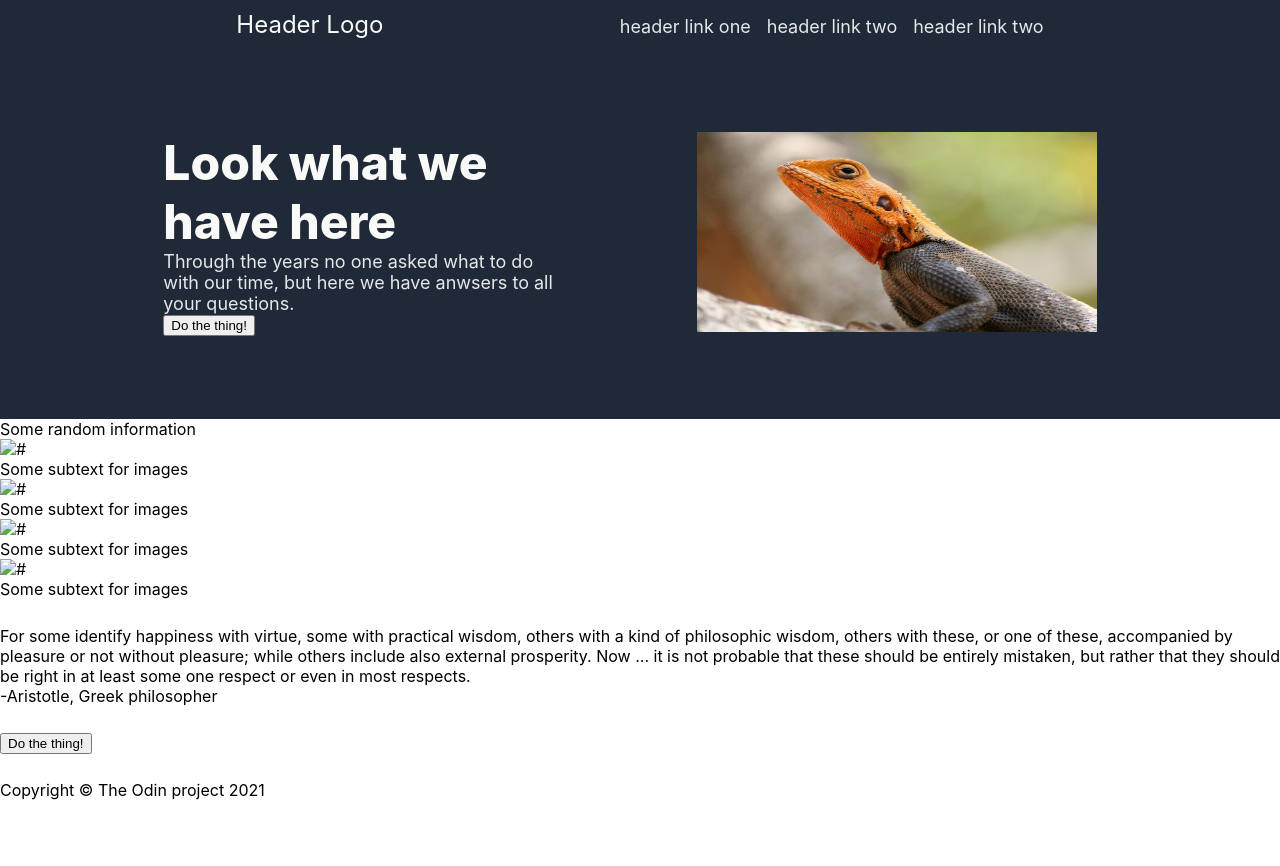
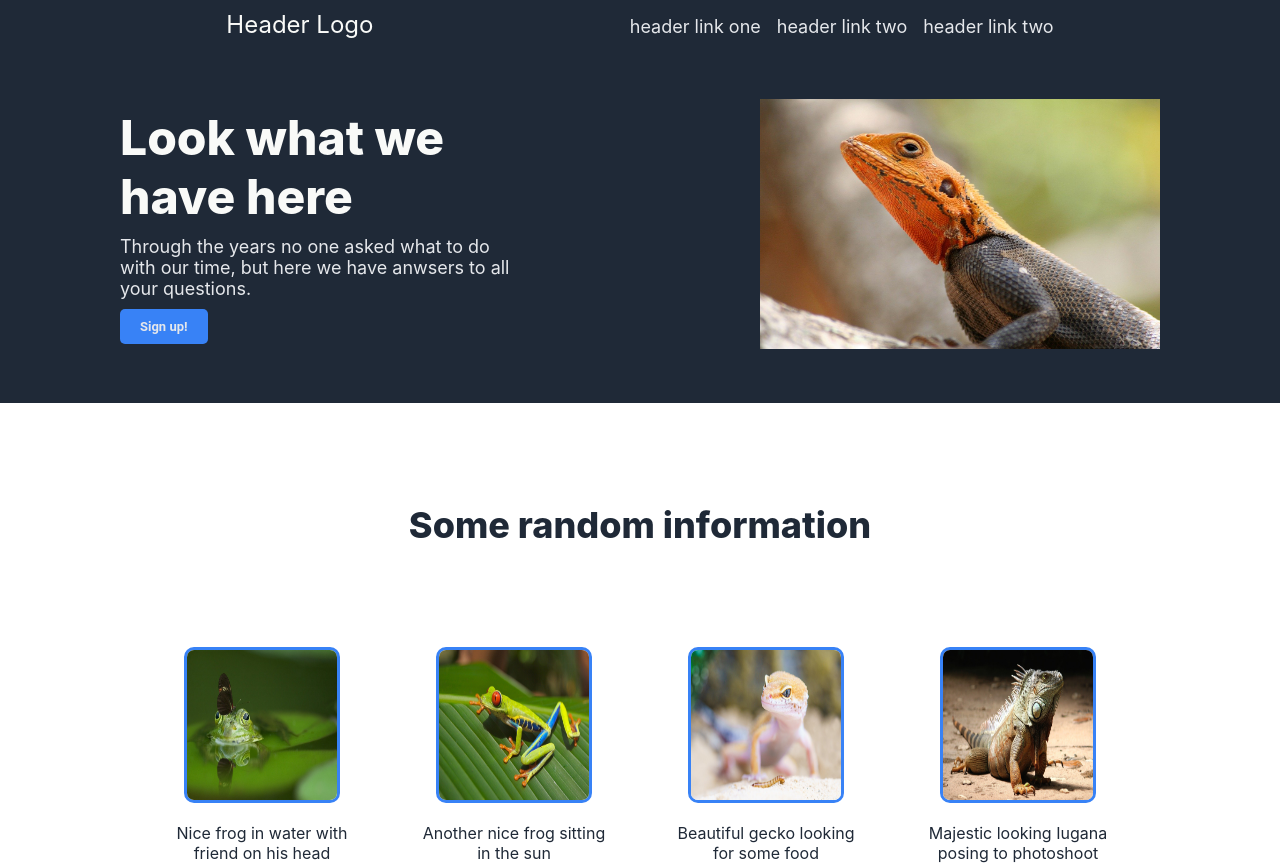
Before and after one commit to Szoker527/landing-page, a plain HTML site: page index.html in a window 1280 px wide. Shown: the top 866 px of the page. Before the commit the page ends 800 px from the top, so only its background shows below. Drawn offline with Linux system fonts and the light colour scheme.

Commit message:
finished top-middle

```diff
--- a/index.html
+++ b/index.html
@@ -20,7 +20,7 @@
                         <div class="main-title">Look what we have here</div>
                         <div class="text-title">Through the years no one asked what to do with our time, but here we have anwsers to all your questions.</div>
                         <div class="top-button">
-                            <button>Do the thing!</button>
+                            <button>Sign up!</button>
                         </div>
                     </div>
                     <div class="top-image"><img src="images/lizard.jpg" alt="lizard image"></div>
@@ -30,22 +30,22 @@
                 <div class="image-title">Some  random information</div>
                 <div class="images-middle">
                     <div class="image-info">
-                        <img src="#" alt="#">
-                        <div class="text">Some subtext for images</div>
-                    </div>
-                    <div class="image-info"></div>
-                        <img src="#" alt="#">
-                        <div class="text">Some subtext for images</div>
+                        <img src="images/frogone.jpg" alt="frog">
+                        <div class="text">Nice frog in water with friend on his head</div>
                     </div>
                     <div class="image-info">
-                        <img src="#" alt="#">
-                        <div class="text">Some subtext for images</div>
+                        <img src="images/frogtwo.jpg" alt="another frog">
+                        <div class="text">Another nice frog sitting in the sun</div>
                     </div>
                     <div class="image-info">
-                        <img src="#" alt="#">
-                        <div class="text">Some subtext for images</div>
+                        <img src="images/gecko.jpg" alt="gecko">
+                        <div class="text">Beautiful gecko looking for some food</div>
                     </div>
-            </div>
+                    <div class="image-info">
+                        <img src="images/iguana.jpg" alt="iguana">
+                        <div class="text">Majestic looking Iugana posing to photoshoot</div>
+                    </div>
+                </div>
             </div>
             <div class="middle-bottom">
                 <div class="quote">For some identify happiness with virtue, some with practical wisdom, others with a kind of philosophic wisdom, others with these, or one of these, accompanied by pleasure or not without pleasure; while others include also external prosperity. Now ... it is not probable that these should be entirely mistaken, but rather that they should be right in at least some one respect or even in most respects.</div>
--- a/styles.css
+++ b/styles.css
@@ -6,28 +6,43 @@ body {
     flex-direction: column;
     }
 
-img {
-    width: 400px;
-    height: 200px;
+.top img {
+        width: 400px;
+        height: 250px;
     }
 
+.middle-top img {
+    width: 150px;
+    height: 150px;
+    border-radius: 10px;
+    border-style: solid;
+    border-color: #3882F6;
+}
+
+.text {
+    color: #1f2937;
+}
 .header,
 .top {
     background-color: #1F2937;
     }
+
 .header {
     display: flex;
     padding: 10px 0;
     justify-content: center;
     justify-content: space-evenly;
     align-items: baseline;
+    gap: 30px;
 }
+
 .right-side {
     display: flex;
     justify-content: center;
     padding: 0;
     gap: 16px;
 }
+
 .logo {
     font-size: 24px;
     color: #f9faf8;
@@ -50,28 +65,60 @@ img {
     display: flex;
     justify-content: center;
     align-items: center;
-    padding: 50px;
+    padding: 50px 0;
 }
+
 .top-body {
     display: flex;
-    flex: 1 1 0;
     justify-content: center;
     align-items: center;
-    justify-content: space-evenly;
+    justify-content: space-around;
 }
+
 .top-text {
     display: flex;
     flex-direction: column;
     flex: 0 1 400px;
+    gap: 10px;
 }
-.top-image {
-    flex: 0 1 300px;
-    padding: 10px;
-    margin: 10px;
+
+button {
+    background-color: #3882F6;
+    color: #e5e7eb;
+    border: none;
+    border-radius: 5px;
+    padding: 10px 20px;
+    font-weight: bold;
+    font-size: 13px;
+    font-family: Roboto, sans-serif;
 }
 
 .middle-top {
+    display: flex;
     flex: 1;
+    flex-direction: column;
+    align-items: center;
+    padding: 100px;
+    gap: 100px;
+}
+
+.image-title {
+    font-size: 36px;
+    font-weight: 800;
+    color: #1f2937;
+}
+
+.images-middle {
+    display: flex;
+    gap: 52px;
+}
+.image-info {
+    display: flex;
+    flex-wrap: wrap;
+    width: 200px;
+    justify-content: center;
+    gap: 20px;
+    text-align: center;
 }
 
 .middle-bottom {
```
Also changed, not shown: images/frogone.jpg (added), images/frogtwo.jpg (added), images/gecko.jpg (added), images/iguana.jpg (added).
